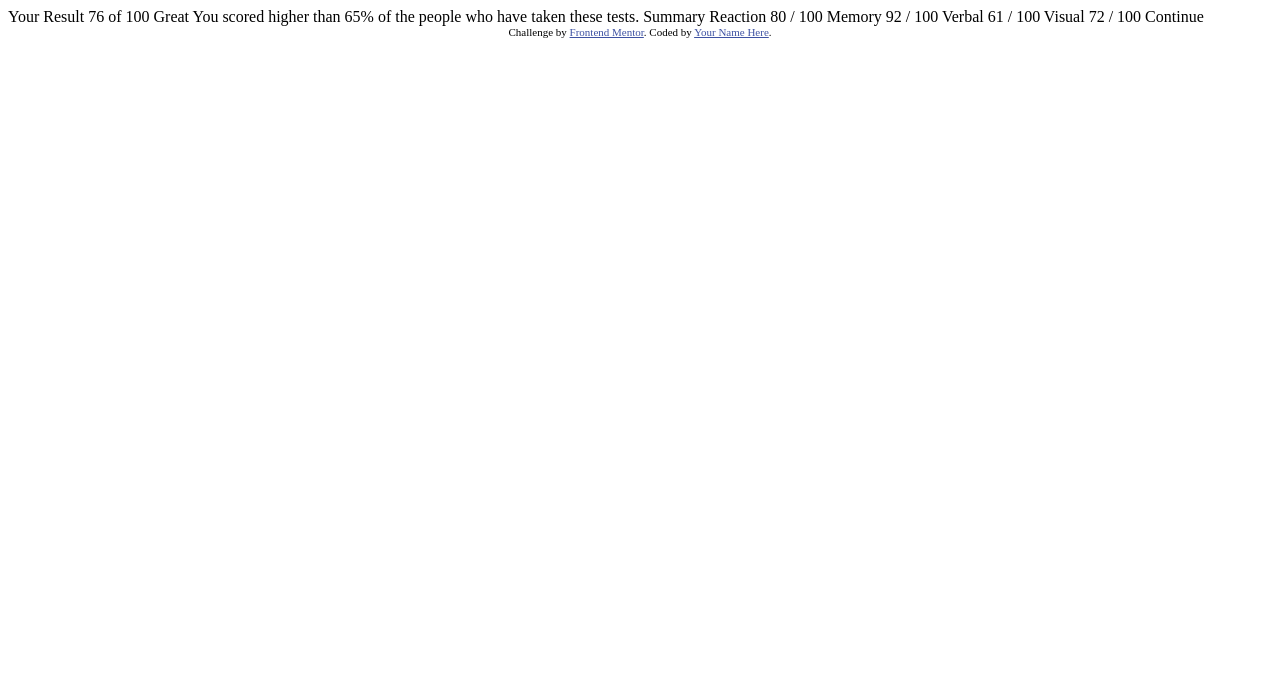
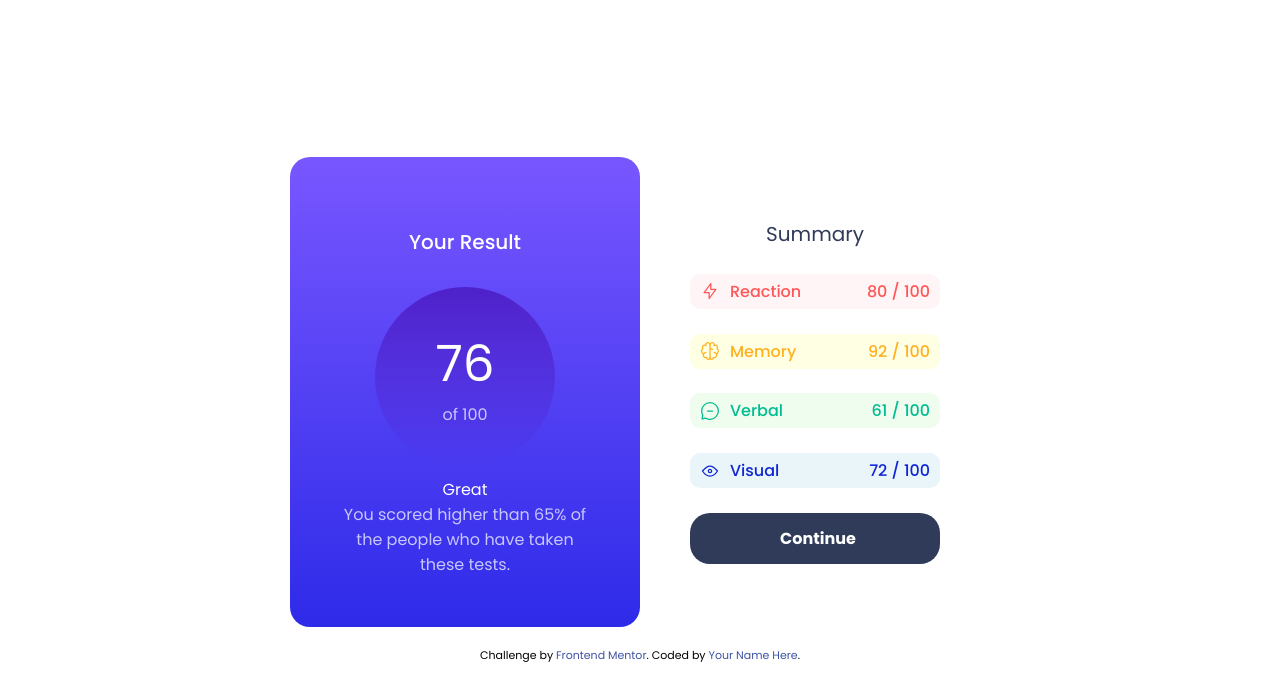
Before and after one commit to Burin2301/results-summary, a plain HTML site: page index.html in a window 1280 px wide. Drawn offline with Linux system fonts and the light colour scheme.

Commit message:
finished

```diff
--- a/index.html
+++ b/index.html
@@ -3,9 +3,11 @@
 <head>
   <meta charset="UTF-8">
   <meta name="viewport" content="width=device-width, initial-scale=1.0"> <!-- displays site properly based on user's device -->
-
+  <link rel="preconnect" href="https://fonts.googleapis.com">
+  <link rel="preconnect" href="https://fonts.gstatic.com" crossorigin>
+  <link href="https://fonts.googleapis.com/css2?family=Hanken+Grotesk:wght@500;700;800&family=Poppins:wght@300;400;500;600;700;800;900&display=swap" rel="stylesheet">
   <link rel="icon" type="image/png" sizes="32x32" href="./assets/images/favicon-32x32.png">
-
+  <link rel="stylesheet" href="style.css">
   <title>Frontend Mentor | Results summary component</title>
 
   <!-- Feel free to remove these styles or customise in your own stylesheet 👍 -->
@@ -15,29 +17,66 @@
   </style>
 </head>
 <body>
+  <div class="maincontainer">
+    <div class="leftcontainer">
+      <div class="resulttext">
+        Your Result
+      </div>
+      <div class="resultcircle">
+        <div class="bignumber">
+          76
+        </div>
+        <div class="smallnumber">
+          of 100
+        </div>
 
-  Your Result
-  76
-  of 100
 
-  Great
-  You scored higher than 65% of the people who have taken these tests.
+      </div>
 
-  Summary
+      <div class="bigresulttext">
+        Great
+      </div>
+      <div class="smallresulttext">
+        You scored higher than 65% of <br>the people who have taken <br>these tests.
+      </div>
+    </div>
 
-  Reaction
-  80 / 100
+    <div class="rightcontainer">
+      <div class="summary">
+        Summary
+      </div>
 
-  Memory
-  92 / 100
+      <div class="cont reaction">
+        <img src="./assets/images/icon-reaction.svg" alt="reaction">
+        <div class="text">Reaction</div>
+        <div class="number"><span>80</span> / 100</div>
 
-  Verbal
-  61 / 100
+      </div>
+      <div class="cont memory">
+        <img src="./assets/images/icon-memory.svg" alt="reaction">
+        <div class="text">Memory</div>
+        <div class="number"><span>92</span> / 100</div>
+      </div>
+      <div class="cont verbal">
+        <img src="./assets/images/icon-verbal.svg" alt="reaction">
+        <div class="text">Verbal</div>
+        <div class="number"><span>61</span> / 100</div>
+      </div>
+      <div class="cont visual">
+        <img src="./assets/images/icon-visual.svg" alt="reaction">
+        <div class="text">Visual</div>
+        <div class="number"><span>72</span> / 100</div>
+      </div>
+      <div class="cont btncontinue">
+        <a href="#">Continue</a>
+      </div>
 
-  Visual
-  72 / 100
 
-  Continue
+
+
+    </div>
+  </div>
+
 
   <div class="attribution">
     Challenge by <a href="https://www.frontendmentor.io?ref=challenge" target="_blank">Frontend Mentor</a>.
--- /dev/null
+++ b/style.css
@@ -0,0 +1,154 @@
+*{
+    margin: 0;
+    padding: 0;
+    box-sizing: border-box;
+    font-family: 'Hanken Grotesk', sans-serif;
+    font-family: 'Poppins', sans-serif;
+}
+:root{
+    /*Primary*/
+    --light-red:hsl(0, 100%, 67%);
+    --orangey-yellow: hsl(39, 100%, 56%);
+    --green-teal: hsl(166, 100%, 37%);
+    --cobalt-blue: hsl(234, 85%, 45%);
+
+    /*gradients bg*/
+    --light-slate-blue: hsl(252, 100%, 67%);
+    --light-royal-blue: hsl(241, 81%, 54%);
+
+    /*gradients circle*/
+    --violet-blue: hsla(256, 72%, 46%, 1);
+    --persian-blue: hsla(241, 72%, 46%, 0);
+
+    /*neutral*/
+    --white: hsl(0, 0%, 100%);
+    --pale-blue: hsl(221, 100%, 96%);
+    --light-lavender: hsl(241, 100%, 89%);
+    --dark-gray-blue: hsl(224, 30%, 27%);
+}
+html,body{
+    height: 100%;
+}
+body{
+    display: flex;
+    flex-direction: column;
+    align-items: center;
+    justify-content: center;
+}
+a{
+    text-decoration: none;
+
+}
+.maincontainer{
+    display: flex;
+    flex-direction: row;
+    margin: 20px;
+}
+
+/*Left container*/
+
+.leftcontainer{
+    display: flex;
+    flex-direction: column;
+    align-items: center;
+    justify-content: center;
+    width: 350px;
+    padding: 50px;
+    background: linear-gradient(var(--light-slate-blue),var(--light-royal-blue));
+    border-radius: 20px;
+    color: var(--white);
+}
+.resulttext{
+    padding: 20px;
+    text-align: center;
+    font-weight: 500;
+}
+.resultcircle{
+    display: flex;
+    flex-direction: column;
+    justify-content: center;
+    align-items: center;
+    text-align: center;
+    width: 180px;
+    height: 180px;
+    padding: 10px;
+    border-radius: 50%;
+    margin: 10px;
+    background: linear-gradient(var(--violet-blue),var(--persian-blue));
+}
+.bignumber{
+    font-size: 50px;
+
+}
+.smallnumber,.smallresulttext{
+    text-align: center;
+    color: var(--light-lavender);
+}
+
+
+/*Right container*/
+
+.rightcontainer{
+    display: flex;
+    flex-direction: column;
+    align-items: center;
+    justify-content: space-around;
+    padding: 50px;
+    width: 350px;
+}
+.cont{
+    width: 250px;
+    display: flex;
+    flex-direction: row;
+    justify-content: flex-start;
+    align-items: center;
+    gap: 10px;
+    padding: 5px 10px;
+    border-radius: 10px;
+}
+.number{
+    margin-left: auto;
+}
+.btncontinue{
+    background-color: var(--dark-gray-blue);
+    padding: 13px 90px;
+    border-radius: 20px;
+}
+.btncontinue:hover{
+    background-color: var(--light-royal-blue);
+    transition: .8s;
+}
+.reaction{
+    color:var(--light-red);
+    font-weight: 500;
+    background: rgba(255, 182, 193, 0.139);
+}
+.memory{
+    color:var(--orangey-yellow);
+    font-weight: 500;
+    background: rgba(255, 255, 224, 0.849);
+}
+.verbal{
+    color:var(--green-teal);
+    font-weight: 500;
+    background: rgba(144, 238, 144, 0.148);
+}
+.visual{
+    color:var(--cobalt-blue);
+    font-weight: 500;
+    background: rgba(173, 216, 230, 0.266);
+}
+
+
+/*      fonts       */
+
+.btncontinue a{
+    color: var(--white);
+    font-weight: 700;
+}
+.resulttext,.summary{
+    font-size: 20px;
+}
+.summary{
+    color: var(--dark-gray-blue);
+}
```
